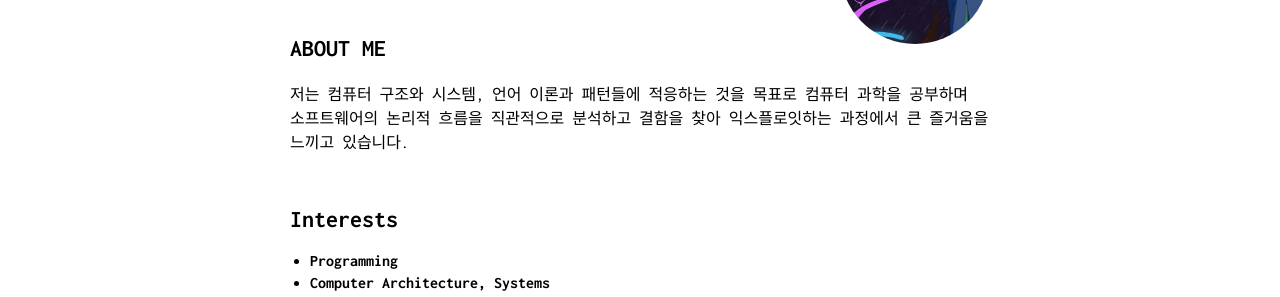
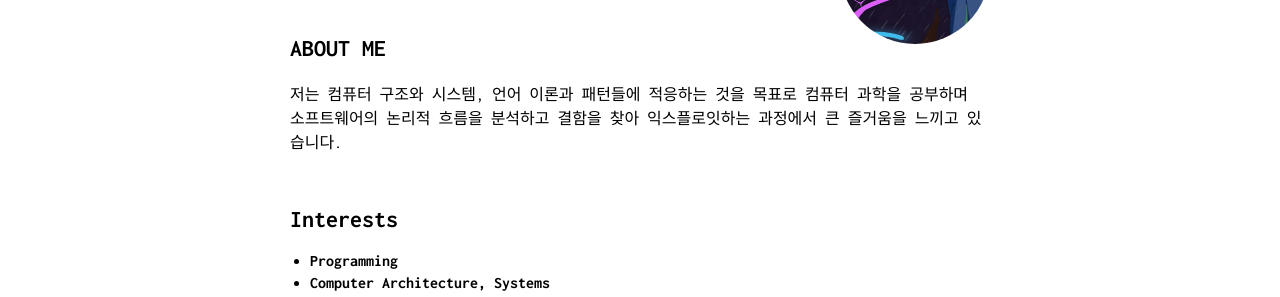
Before and after one commit to Bugeun/bugeun.github.io, a Jekyll site: the page built from index.md, in a window 1280 px wide. Shown: the part 227-524 px from the top of the page. Built offline with Jekyll 4.4.1, drawn with Linux system fonts in a browser that asks for light colours.

Commit message:
Update index.md

```diff
--- a/index.md
+++ b/index.md
@@ -11,7 +11,7 @@ Security Researcher
 
 ## ABOUT ME
 
-<p>저는 컴퓨터 구조와 시스템, 언어 이론과 패턴들에 적응하는 것을 목표로 컴퓨터 과학을 공부하며 소프트웨어의 논리적 흐름을 직관적으로 분석하고 결함을 찾아 익스플로잇하는 과정에서 큰 즐거움을 느끼고 있습니다.</p>
+<p>저는 컴퓨터 구조와 시스템, 언어 이론과 패턴들에 적응하는 것을 목표로 컴퓨터 과학을 공부하며 소프트웨어의 논리적 흐름을 분석하고 결함을 찾아 익스플로잇하는 과정에서 큰 즐거움을 느끼고 있습니다.</p>
 
 &nbsp;
 
```
